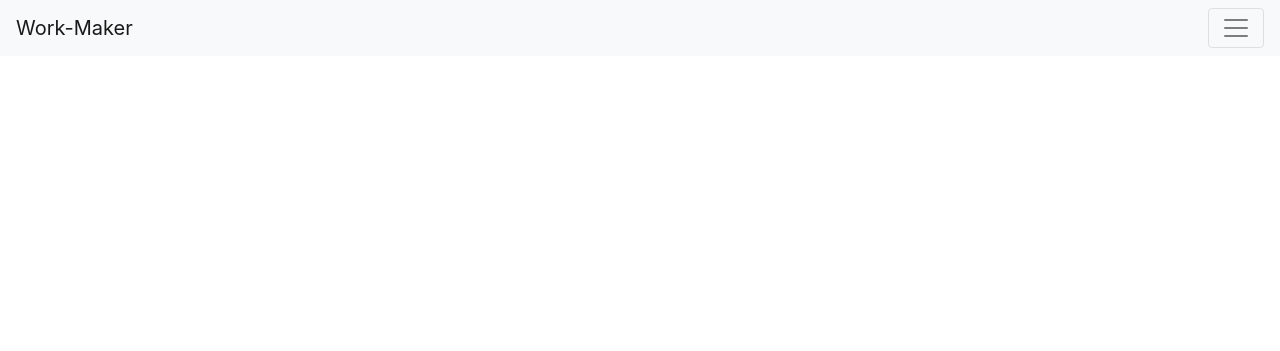
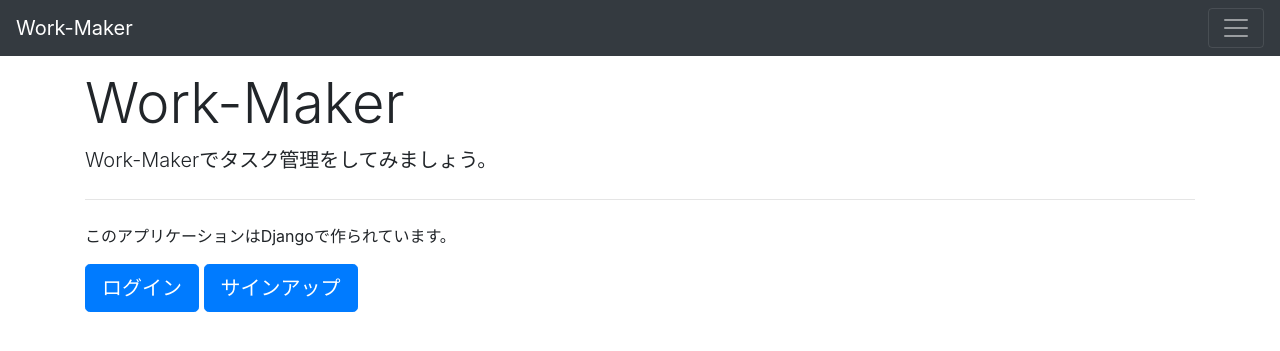
Before and after one commit to youmoretoshiya/work-maker, a Django app: page / in a window 1280 px wide. Before the commit the part shown is almost empty. Shown: the top 351 px of the page. Run offline with Django 3.2, Linux system fonts and the light colour scheme; some libraries are stand-ins or nearby versions.

Commit message:
index(トップページ)画面が表示されるように修正

```diff
--- a/project/app/templates/app/base.html
+++ b/project/app/templates/app/base.html
@@ -1,8 +1,8 @@
 {% load static %}
 
 <!doctype html>
-<html lang="en">
-<header>
+<html lang="ja">
+  <head>
   <!-- Required meta tags -->
     <meta charset="utf-8">
     <meta name="viewport" content="width=device-width, initial-scale=1, shrink-to-fit=no">
@@ -15,7 +15,7 @@
 </head>
 <body>
   <header>
-    <nav class="navbar navbar-light bg-light fixed-top">
+    <nav class="navbar navbar-dark bg-dark fixed-top">
       {% if request.user.is_authenticated %}
       <a class="navbar-brand" href="{% url 'app:home' %}">Work-Maker</a>
       {% else %}
--- a/project/app/templates/app/index.html
+++ b/project/app/templates/app/index.html
@@ -1,12 +1,12 @@
 {% extends "app/base.html" %}
 
-{% block contet %}
+{% block content %}
 <div class="container">
   <h1 class="display-4">Work-Maker</h1>
   <p class="lead">Work-Makerでタスク管理をしてみましょう。</p>
   <hr class="my-4">
   <p>このアプリケーションはDjangoで作られています。</p>
   <a class="btn btn-primary btn-lg" href="{% url 'login' %}" role="button">ログイン</a>
-  <a class="btn btn-primary btn-lg" href="{% url 'app:signup' %" role="button">サインアップ</a>
+  <a class="btn btn-primary btn-lg" href="{% url 'app:signup' %}" role="button">サインアップ</a>
 </div>
 {% endblock %}
```
Also changed, not shown: project/db.sqlite3, project/project/settings.py (line endings or trailing spaces). Lines whose indentation alone changed are shown as unchanged.
